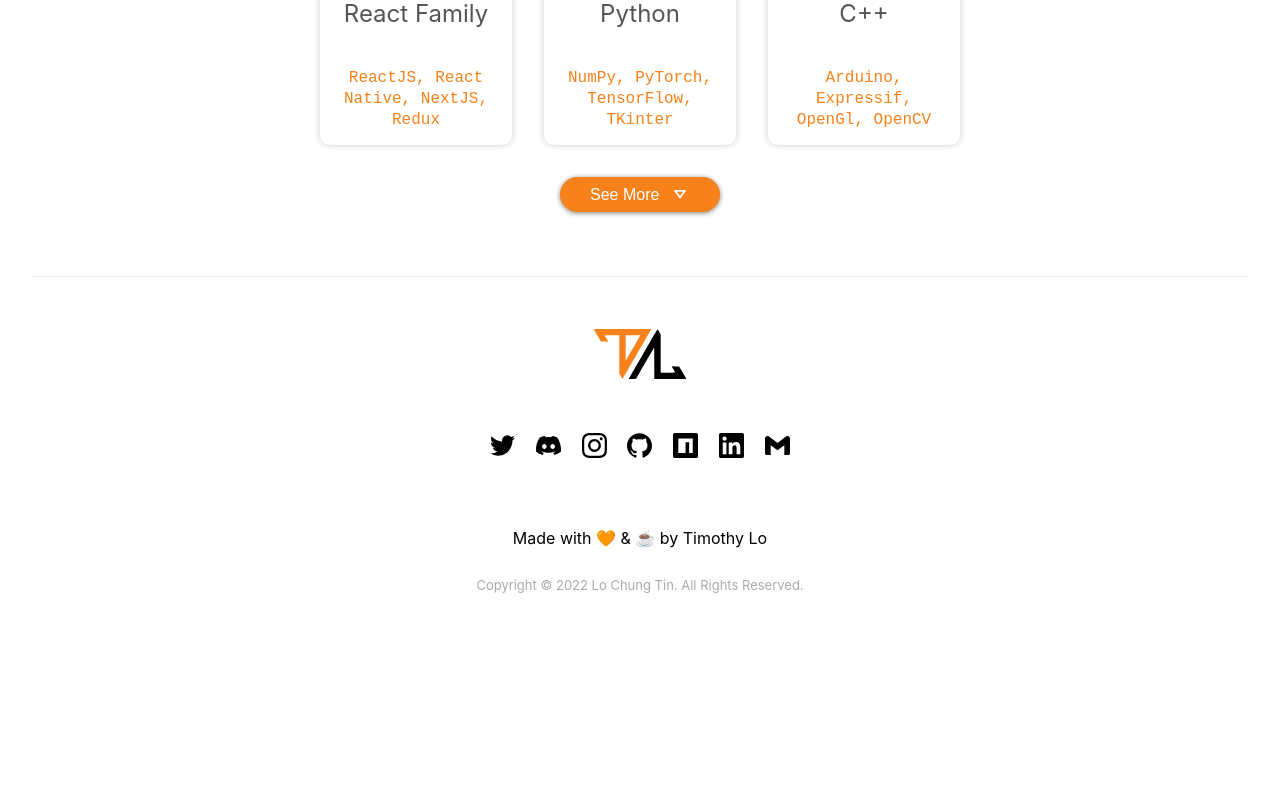
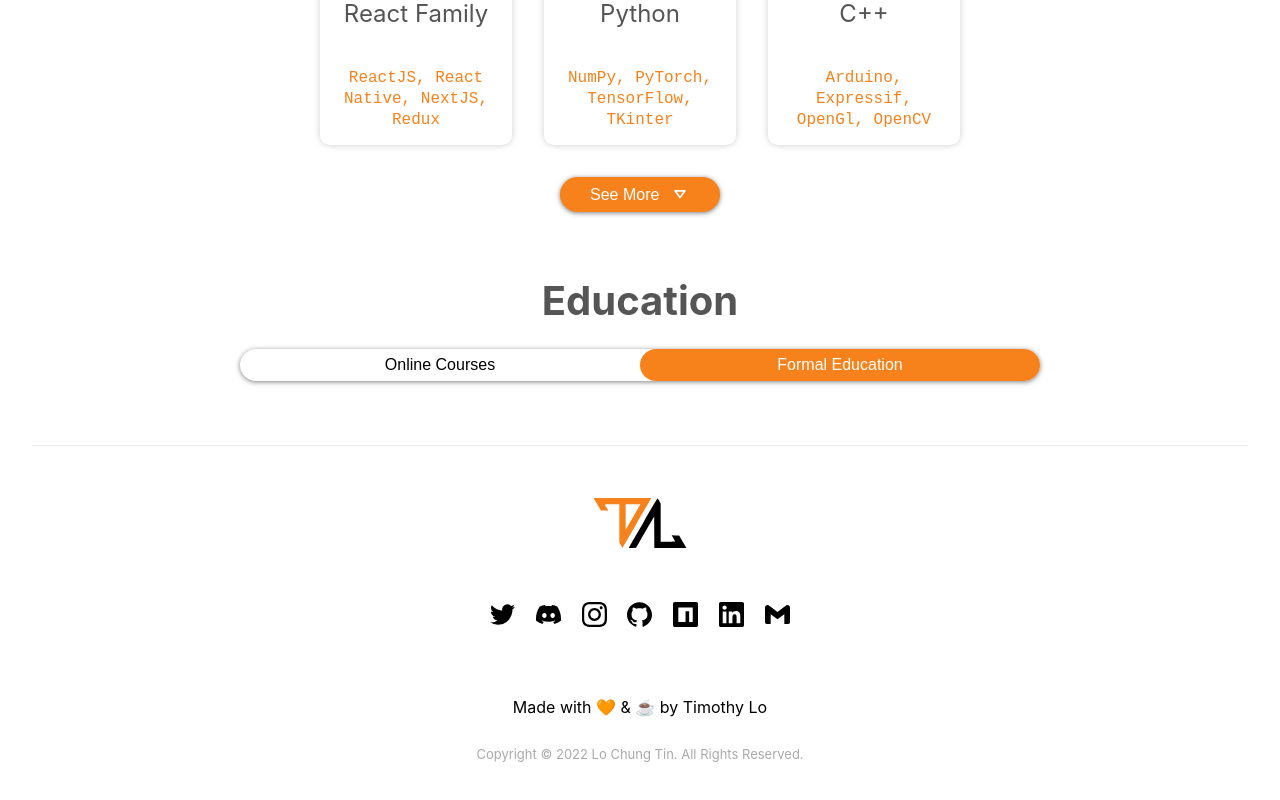
Before and after one commit to lochungtin/portfolio, a Next.js app: page / in a window 1280 px wide. Shown: the part 1185-1985 px from the top of the page. Before the commit the page ends 1823 px from the top, so only its background shows below. Built offline with nearby package versions, Linux system fonts and the light colour scheme.

Commit message:
refactoring

```diff
--- /dev/null
+++ b/pages/components/binaryselector/binaryselector.module.css
@@ -0,0 +1,46 @@
+.root {
+    align-items: center;
+    border-radius: 1rem;
+    box-shadow: 0px 1px 5px rgba(0, 0, 0, 0.5);
+    display: flex;
+    flex-direction: row;
+    height: 2rem;
+    justify-content: space-between;
+}
+
+.selection {
+    align-items: center;
+    border-radius: 1rem;
+    display: flex;
+    height: 2rem;
+    justify-content: center;
+    transition: 0.2s;
+}
+
+.selectedDiv {
+    background-color: #f7821b;
+}
+
+.selectedText {
+    color: #ffffff;
+}
+
+@media only screen and (max-width: 768px) {
+    .root {
+        width: 90vw;
+    }
+
+    .selection {
+        width: 45vw;
+    }
+}
+
+@media only screen and (min-width: 769px) {
+    .root {
+        width: 50rem;
+    }
+
+    .selection {
+        width: 25rem;
+    }
+}
--- /dev/null
+++ b/pages/components/binaryselector/index.js
@@ -0,0 +1,14 @@
+import styles from './binaryselector.module.css';
+
+export default function BinarySelector({ val0, val1, selection, onClick }) {
+    return (
+        <div className={styles.root}>
+            <button className={`${styles.selection} ${selection === 0 ? styles.selectedDiv : ''}`} onClick={onClick}>
+                <p className={`${selection === 0 ? styles.selectedText : ''}`}>{val0}</p>
+            </button>
+            <button className={`${styles.selection} ${selection === 1 ? styles.selectedDiv : ''}`} onClick={onClick}>
+                <p className={`${selection === 1 ? styles.selectedText : ''}`}>{val1}</p>
+            </button>
+        </div>
+    );
+}
--- a/pages/components/seemore/index.js
+++ b/pages/components/seemore/index.js
@@ -16,7 +16,10 @@ export default function SeeMore({ onClick }) {
             <p className={styles.text}>
                 {expanded ? 'See Less' : 'See More'}
             </p>
-            <Image src={`/icons/${expanded ? 'down' : 'up'}.svg`} width={20} height={20} alt='icon' />
+            <Image
+                src={`/icons/${expanded ? 'down' : 'up'}.svg`}
+                width={20} height={20} alt='icon'
+            />
         </button>
     )
 }
--- a/pages/components/skilldisplay/index.js
+++ b/pages/components/skilldisplay/index.js
@@ -10,7 +10,8 @@ export default function SkillDisplay({ data }) {
                 <Image src={src} width={20} height={20} alt={data.name} />
                 <p>{data.name}</p>
                 <div className={styles.dotContainer}>
-                    {(new Array(data.rating).fill(1)).map((d, i) => <div className={styles.marker} key={i}></div>)}
+                    {(new Array(data.rating).fill(1)).map((d, i) =>
+                        <div className={styles.marker} key={i}></div>)}
                 </div>
             </div>
         </div>
--- a/pages/sections/education/education.module.css
+++ b/pages/sections/education/education.module.css
@@ -0,0 +1,7 @@
+.title {
+    color: #555555;
+    font-size: 2.5rem;
+    font-weight: bold;
+    margin-bottom: 1.5rem;
+    margin-top: 4rem;
+}
--- a/pages/sections/education/index.js
+++ b/pages/sections/education/index.js
@@ -1,7 +1,25 @@
+import { useState } from 'react';
+
+import BinarySelector from '../../components/binaryselector';
+
+import styles from './education.module.css';
+
 export default function Education() {
+    const [selection, setSelection] = useState(1);
+
     return (
         <section id='education'>
+            <p className={styles.title}>Education</p>
+            <BinarySelector
+                val0='Online Courses'
+                val1='Formal Education'
+                selection={selection}
+                onClick={() => setSelection((selection + 1) % 2)}
+            />
+            {selection ? <div>
 
+            </div> : <div>
+            </div>}
         </section>
     );
 }
```
Also changed, not shown: pages/components/footer/index.js (+7 -3 lines), pages/sections/about/index.js (+10 -4 lines).
